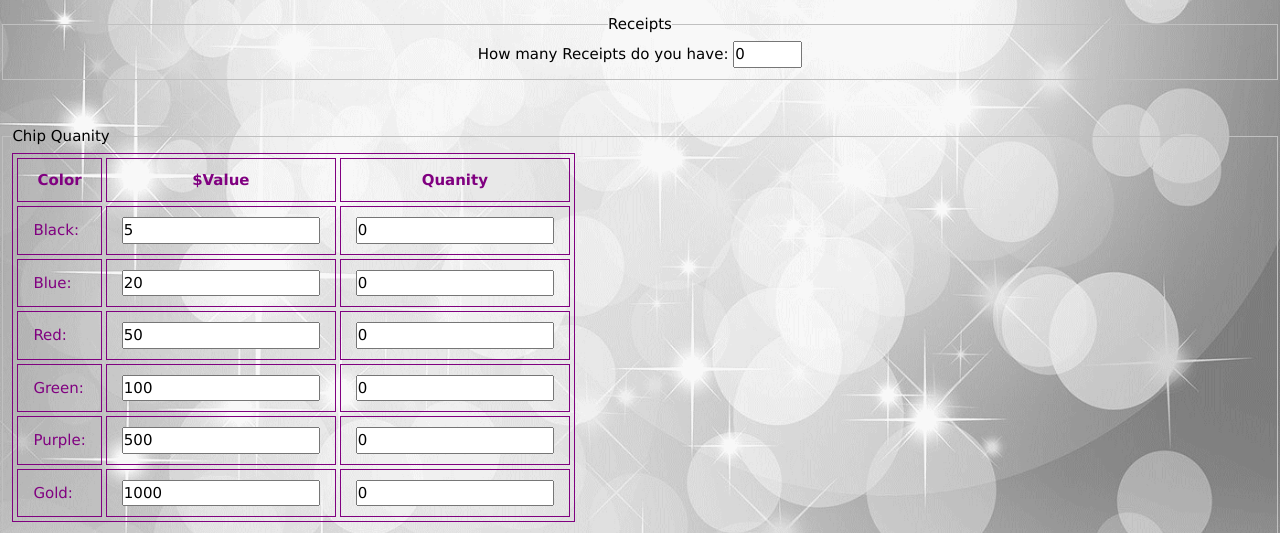
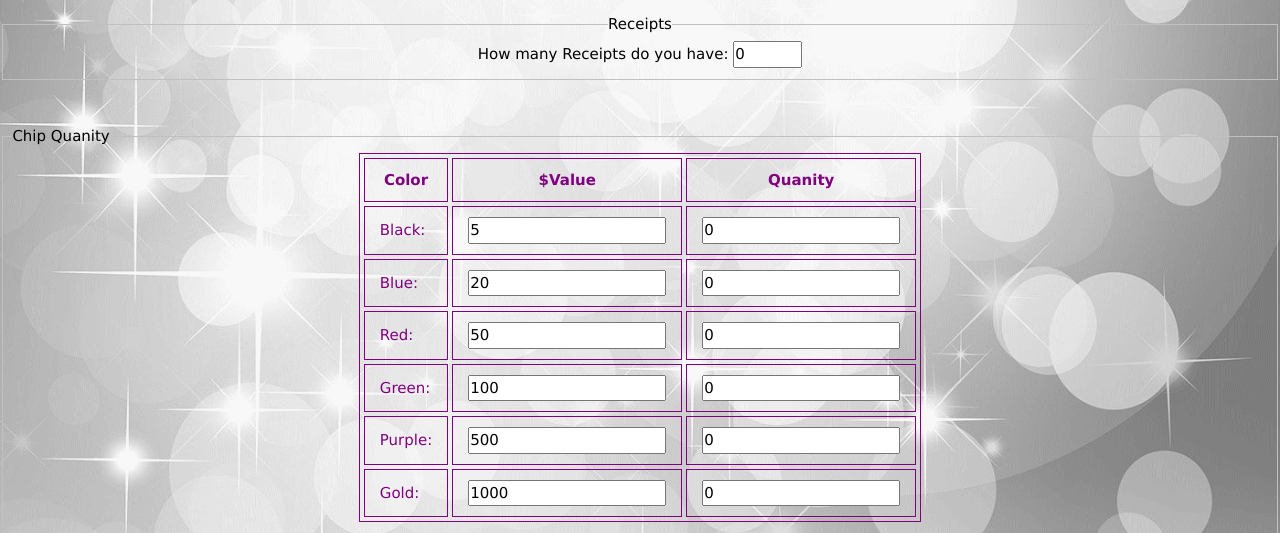
Before and after one commit to dana88/CMST386, a plain HTML site: page exercise4/casino.html in a window 1280 px wide. Shown: the part 196-729 px from the top of the page. Drawn offline with nearby package versions, Linux system fonts and the light colour scheme; a web font is replaced by a local one.

Commit message:
update css

```diff
--- a/exercise4/dana.css
+++ b/exercise4/dana.css
@@ -82,3 +82,6 @@ th,
 td{
     padding: 10px 15px;
 }
+article table{
+  margin:auto;
+}
```
Also changed, not shown: exercise4/casino.html (+0 -1 lines).
